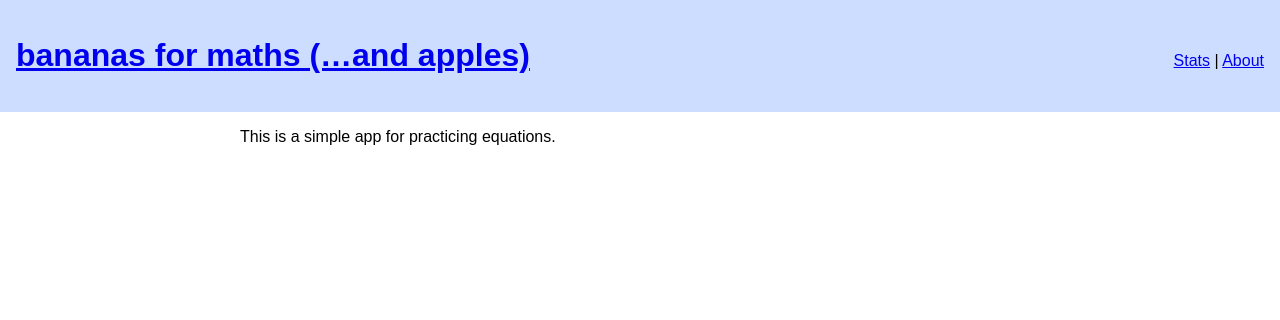
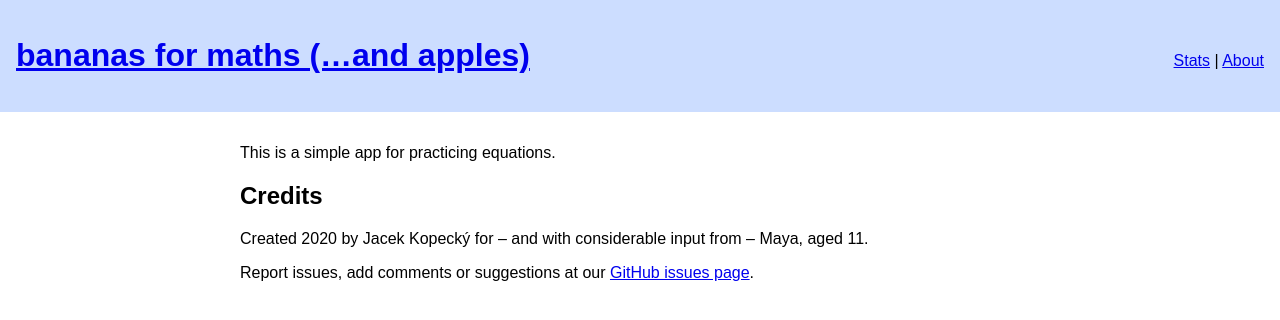
Before and after one commit to jacekkopecky/equations, a React (Vite) app: page /about in a window 1280 px wide. Shown: the top 320 px of the page. Built offline with nearby package versions, Linux system fonts and the light colour scheme.

Commit message:
expand About page

```diff
--- /dev/null
+++ b/src/js/components/About.js
@@ -0,0 +1,26 @@
+import React from 'react';
+
+export default function About() {
+  return (
+    <main>
+      <p>This is a simple app for practicing equations.</p>
+      <section id="credits">
+        <h2>Credits</h2>
+        <p>
+          Created 2020 by Jacek Kopecký for – and with considerable
+          input from – Maya, aged 11.
+        </p>
+        <p>
+          Report issues, add comments or suggestions at our
+          { ' ' }
+          <a href="https://github.com/jacekkopecky/equations/issues">GitHub issues page</a>.
+        </p>
+        {
+          // todo:
+          // maybe incorporate the pictures, list level types
+          // show an example question and how it could be solved
+        }
+      </section>
+    </main>
+  );
+}
--- a/src/js/components/App.js
+++ b/src/js/components/App.js
@@ -9,6 +9,7 @@ import {
 import Overview from './Overview';
 import SolveAssignment from './SolveAssignment';
 import Statistics from './Statistics';
+import About from './About';
 
 import { PropsFromRouteParams } from '../tools/react';
 
@@ -45,7 +46,7 @@ export default function App() {
           <Statistics appState={appState} back="/" />
         </Route>
         <Route path="/about">
-          <main>This is a simple app for practicing equations.</main>
+          <About />
         </Route>
         <Route path="*">
           <NotFound />
```
